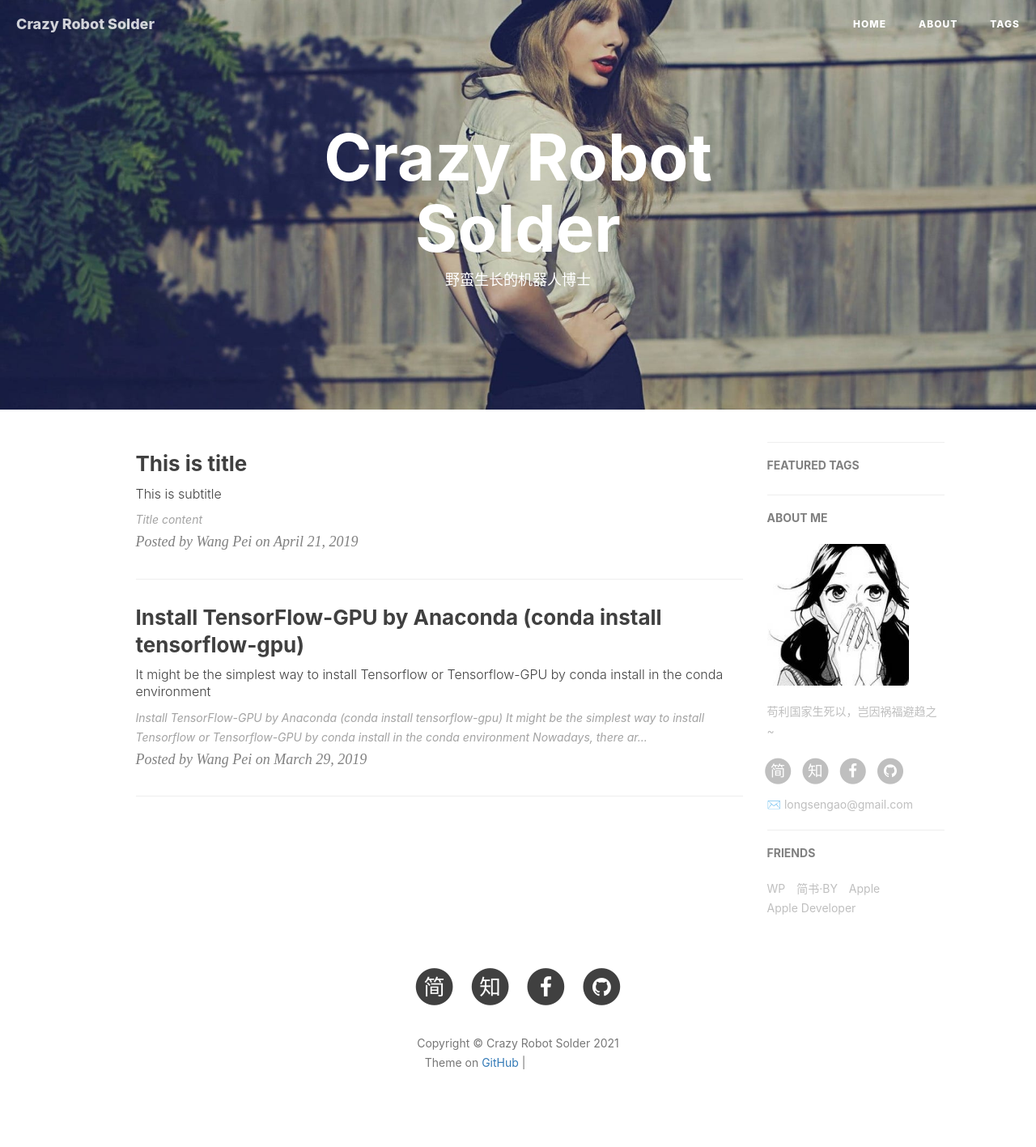
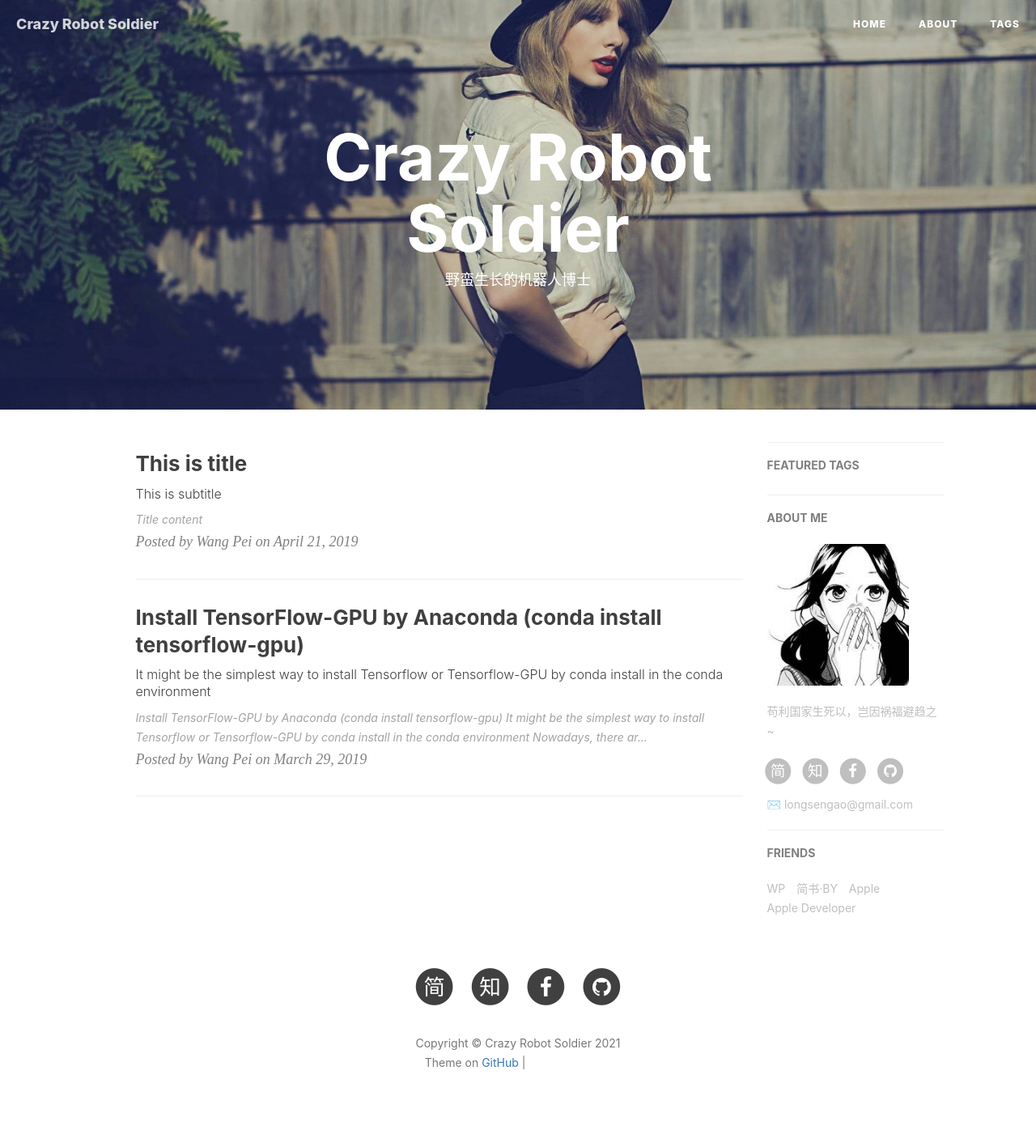
Before and after one commit to gaolongsen/gaolongsen.github.io, a Jekyll site: the page built from index.html, in a window 1280 px wide. Shown: the whole page at 81% size. Built offline with Jekyll 4.4.1, drawn with Linux system fonts in a browser that asks for light colours; nearby versions of some CDN libraries; the list of posts is cut into pages by our own code; comment, search, counter and statistics services are not loaded; grey boxes are pictures that could not be loaded.

Commit message:
Update _config.yml

```diff
--- a/_config.yml
+++ b/_config.yml
@@ -1,9 +1,9 @@
 # Site settings
-title: Crazy Robot Solder
+title: Crazy Robot Soldier
 SEOTitle: 我的博客 | Longsen Gao
 header-img: img/post-bg-desk.jpg
 email: longsengao@gmail.com
-description: "野蛮生长的机器人博士"
+description: "野蛮生长的机器人博士 Dr.Gao"
 keyword: "我的博客"
 url: "http://gaolongsen.github.io"          # your host, for absolute URL
 baseurl: ""      # for example, '/blog' if your blog hosted on 'host/blog'
```
